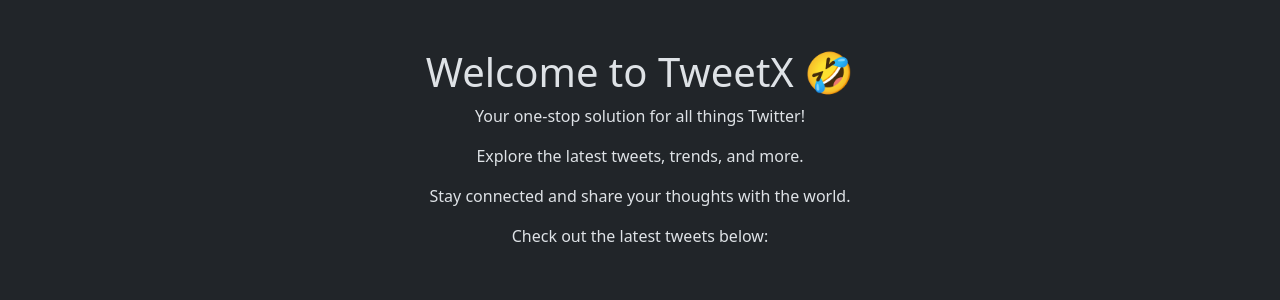
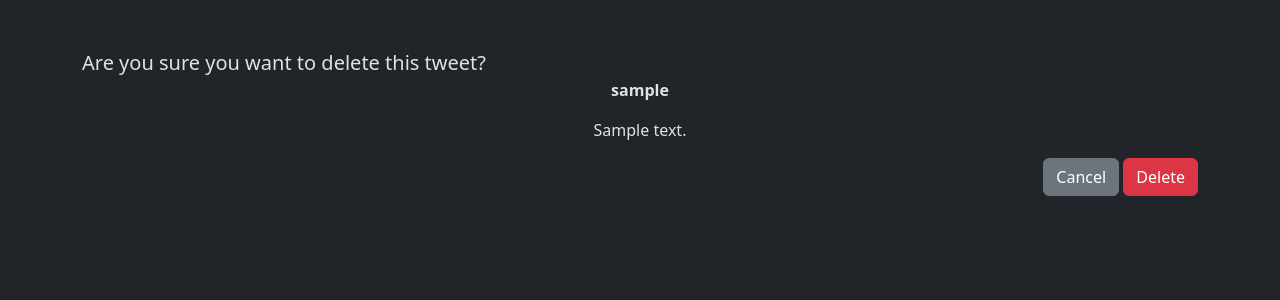
Before and after one commit to StarDust130/tweetX, a Django app: page /tweet/1/delete/ in a window 1280 px wide. Shown: the part 56-356 px from the top of the page. Run offline with Django 5.2, Linux system fonts and the light colour scheme; a user stored in the database is signed in; tables that the repository leaves empty hold one stand-in row (values such as "Sample post").

Commit message:
Refactor delete confirmation modal and tweet form for improved user experience and clarity

```diff
--- a/tweet/templates/tweet_confrim_delete.html
+++ b/tweet/templates/tweet_confrim_delete.html
@@ -1,19 +1,55 @@
 {% extends "layout.html" %}
 
-
 {% block title %}
-TweetX - Home Tweet Page 😁
+    Delete Tweet Confirmation
 {% endblock %}
 
 {% block content %}
-<div class="container">
-    <h1>Welcome to TweetX 🤣</h1>
-    <p>Your one-stop solution for all things Twitter!</p>
-    <p>Explore the latest tweets, trends, and more.</p>
-    <p>Stay connected and share your thoughts with the world.</p>
-    <p>Check out the latest tweets below:</p>
+    <div class="delete-confirmation-container">
+        <div class="modal-dialog">
+            <div class="modal-content">
+                <div class="modal-header">
+                    <h5 class="modal-title">Are you sure you want to delete this tweet?</h5>
+                </div>
+                <div class="modal-body">
+                    <p><strong>{{ tweet.user.username }}</strong></p>
+                    <p>{{ tweet.text }}</p>
+                </div>
+                <div class="modal-footer">
+                    <form method="POST">
+                        {% csrf_token %}
+                        <button type="button" class="btn btn-secondary" onclick="window.history.back()">Cancel</button>
+                        <button type="submit" class="btn btn-danger">Delete</button>
+                    </form>
+                </div>
+            </div>
+        </div>
+    </div>
+{% endblock %}
 
-    </div>
+{% block extra_css %}
+<style>
+    /* Blurred background */
+    body {
+        backdrop-filter: blur(5px);
+    }
 
+    .delete-confirmation-container {
+        display: flex;
+        justify-content: center;
+        align-items: center;
+        min-height: 100vh;
+        background-color: rgba(0, 0, 0, 0.4); /* Overlay for blur effect */
+        position: fixed;
+        top: 0;
+        left: 0;
+        width: 100%;
+        height: 100%;
+    }
 
-    {% endblock %}
+    .modal-dialog {
+        max-width: 500px;
+        margin: 0 auto;
+    }
+</style>
+{% endblock %}
```
Also changed, not shown: tweet/templates/tweet_form.html (+30 -10 lines).
